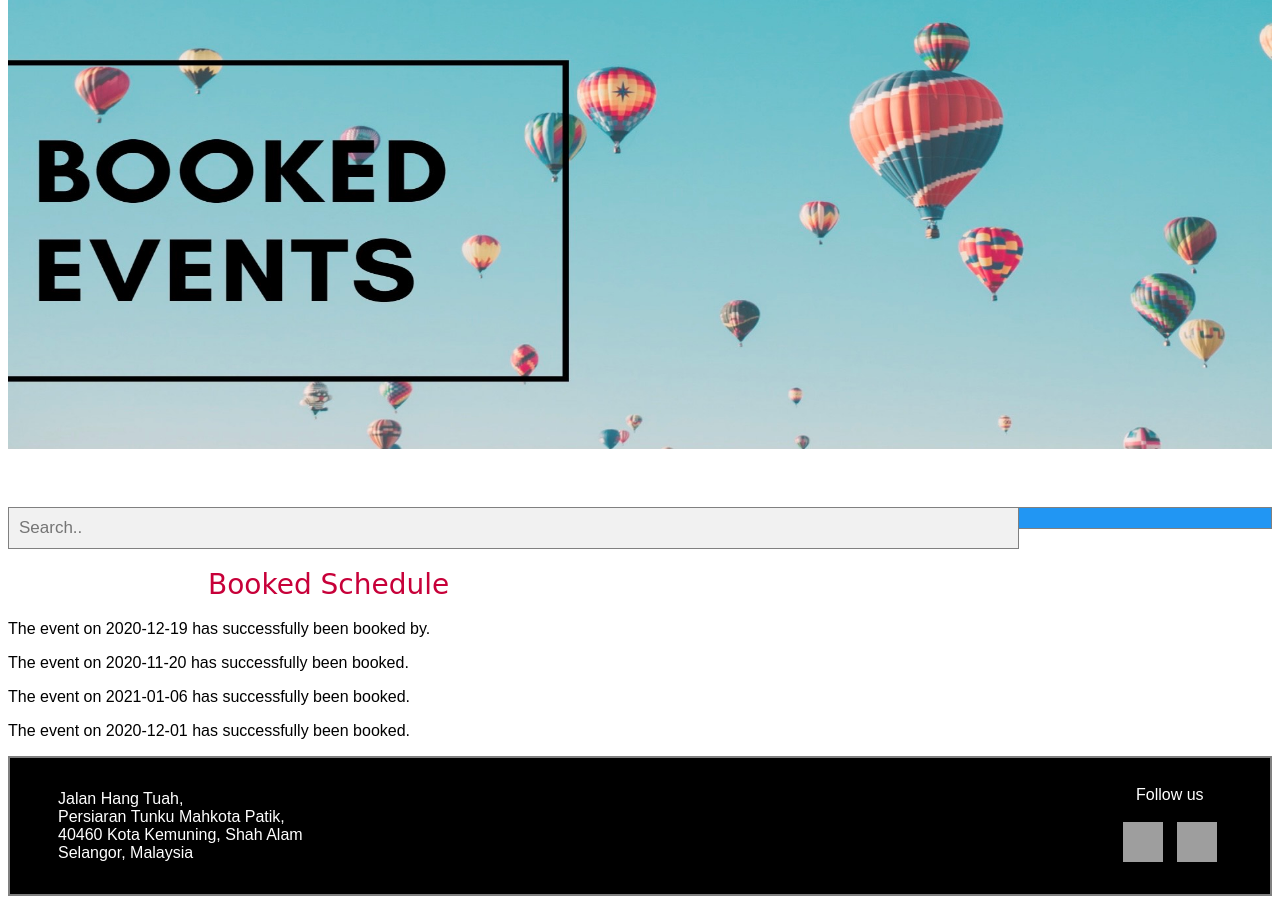
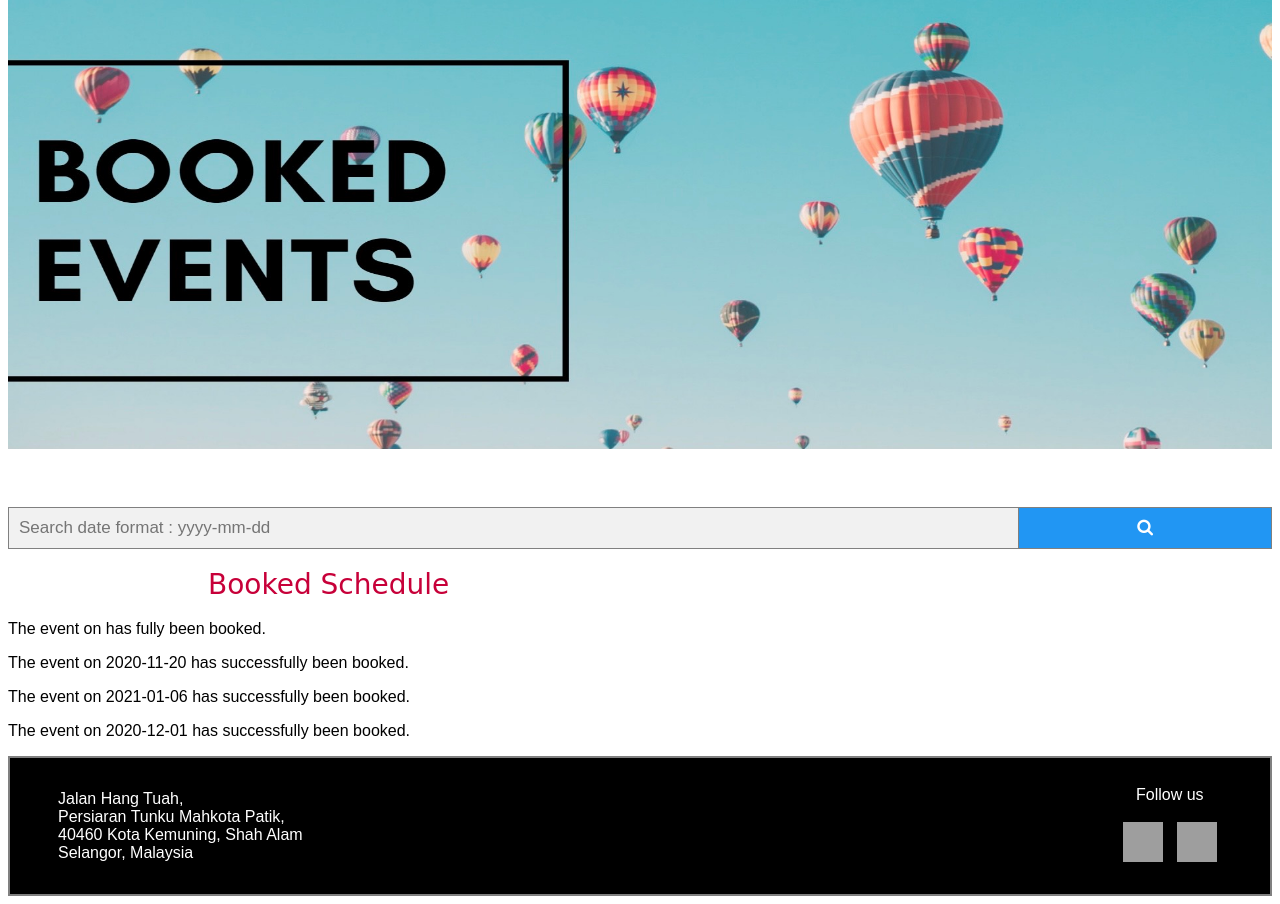
Before and after one commit to aidilfahmiey/Case_Study, a PHP site: page /CheckSchedule.php in a window 1280 px wide; the page is wider, and only the part inside the window is pictured. Shown: the part 136-1040 px from the top of that part. Run offline with PHP 8.4, Linux system fonts and the light colour scheme; grey boxes are pictures that could not be loaded.

Commit message:
Search box

```diff
--- a/CheckSchedule.php
+++ b/CheckSchedule.php
@@ -18,6 +18,7 @@
         <meta charset="utf-8">
         <title>EventGaffer | Booked Schedule</title>
         <link rel="stylesheet" type="text/css" href="styling/CheckSchedule.css">
+        <link rel="stylesheet" href="https://cdnjs.cloudflare.com/ajax/libs/font-awesome/4.7.0/css/font-awesome.min.css">
     </head>
 
     <body>
@@ -45,7 +46,7 @@
     <br />
 
     <form class="example" action="/action_page.php">
-        <input type="text" placeholder="Search.." name="search">
+        <input type="text" placeholder="Search date format : yyyy-mm-dd" name="search">
         <button type="submit"><i class="fa fa-search"></i></button>
     </form>
 
@@ -53,9 +54,9 @@
         <h1 class="checkTitle">Booked Schedule</h1>
 
         <?php
-        $udate = "2020-12-19";
+        $udate = " ";
         if (array($udate,$userdata)){
-            echo "<p>The event on $udate has successfully been booked by.</p>";
+            echo "<p>The event on $udate has fully been booked.</p>";
         } else {
             echo "<p>There is no event booked on $udate .</p>";
         }
```
